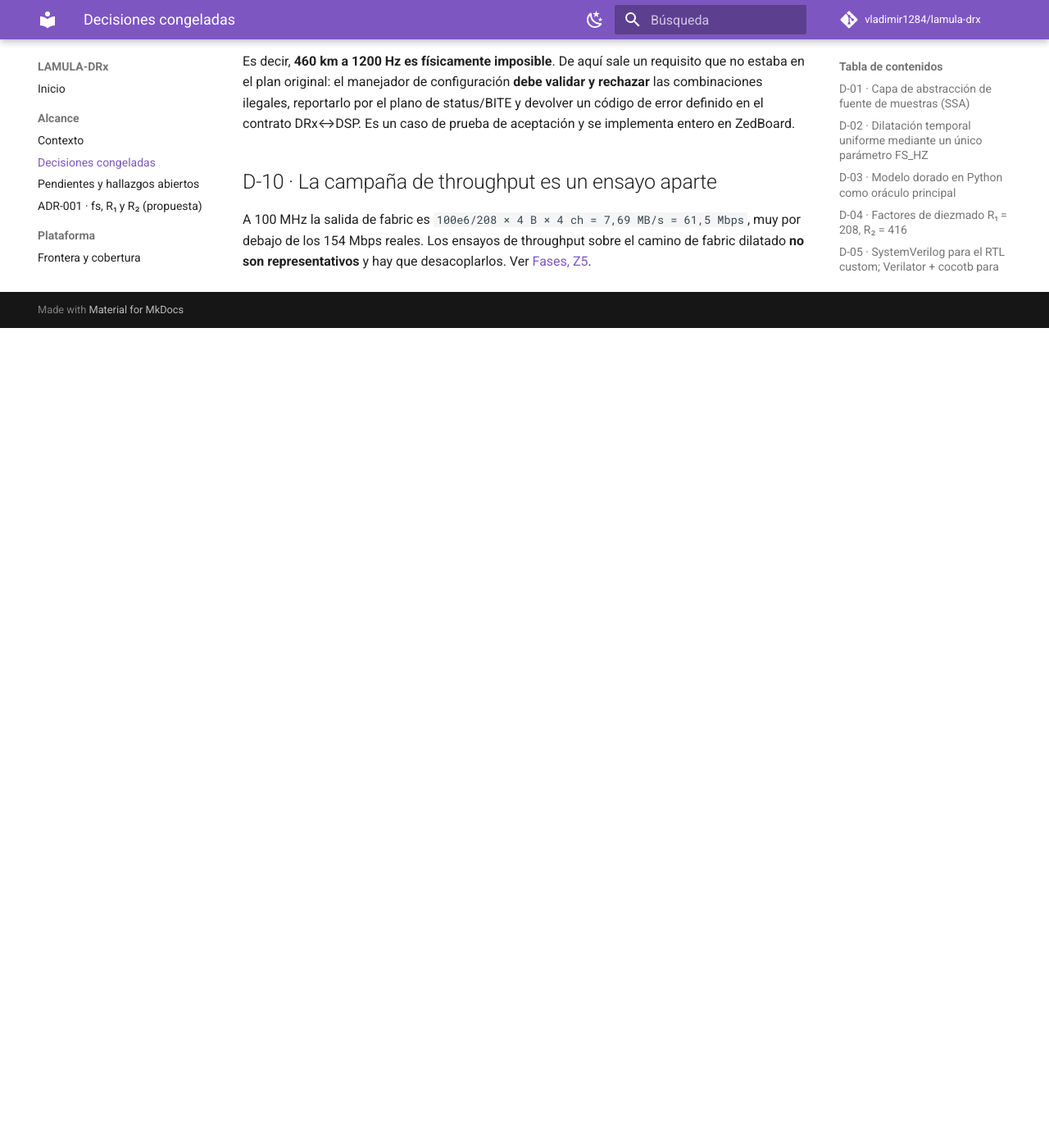
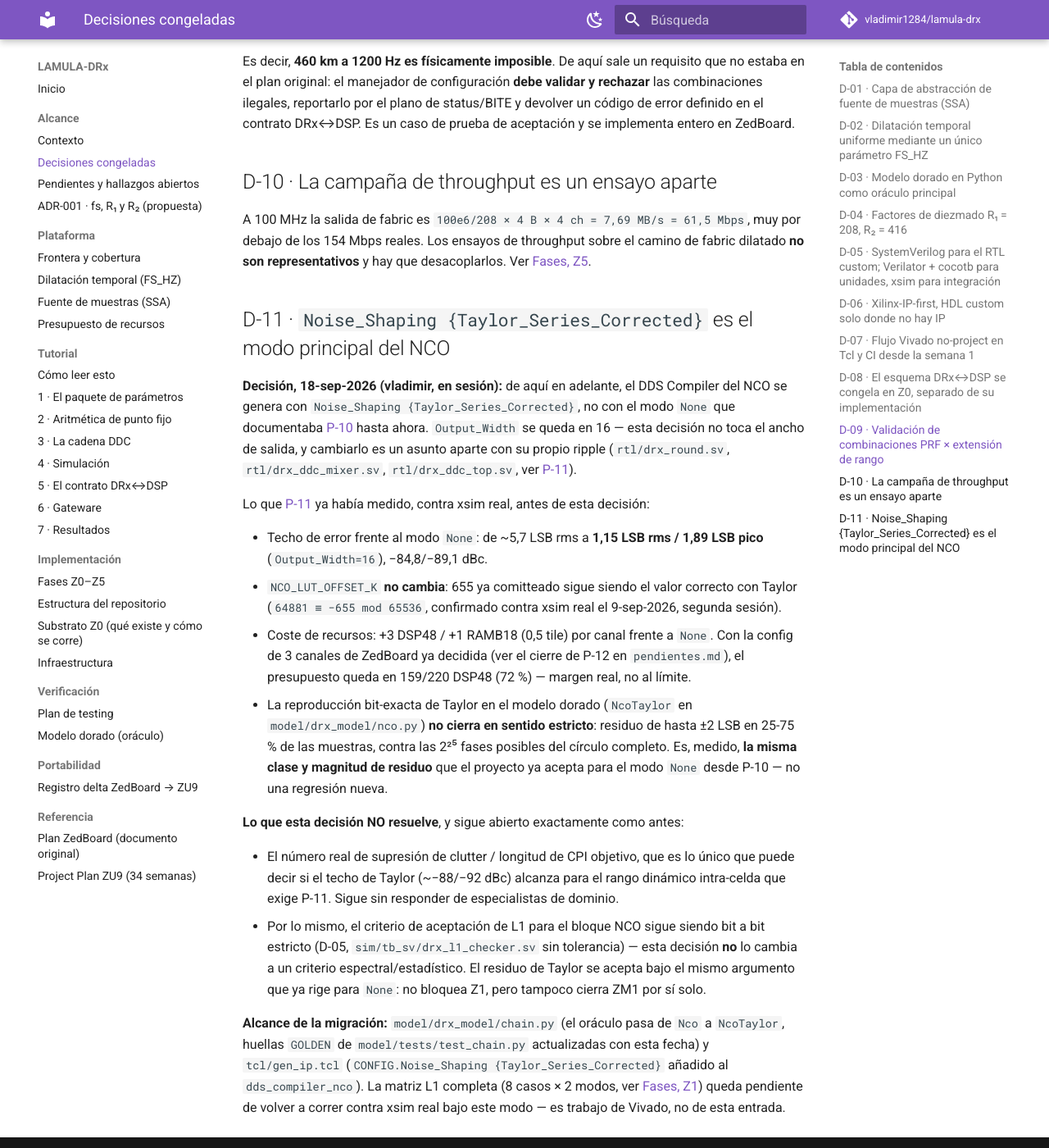
Before and after one commit to vladimir1284/lamula-drx, an MkDocs documentation site: the page built from docs/alcance/decisiones.md, in a window 1280 px wide and 1400 px high, scrolled down 3902 px. Shown: the whole window at 82% size. Built offline with MkDocs 1.6.1 and Material for MkDocs 9.7.7, drawn with Linux system fonts in a browser that asks for light colours; comment, search, counter and statistics services are not loaded; before the commit the page ends 4302 px from its top, so only the background shows below that.

Commit message:
D-11: Taylor_Series_Corrected pasa a ser el modo principal del NCO
Decisión en sesión (vladimir, 18-sep-2026), sin esperar el número de
supresión de clutter que P-11 sigue necesitando de especialistas de dominio:
adoptar Noise_Shaping {Taylor_Series_Corrected} como modo principal del NCO
para el resto de las pruebas, en vez de {None}. Justificación ya medida por
P-11 antes de esta decisión: residuo de ~5,7 a ~1,15 LSB rms, sin cambio en
NCO_LUT_OFFSET_K=655, y dentro del presupuesto de DSP48 de la config de 3
canales ya cerrada en P-12 (159/220, 72%).

Cambios:
- model/drx_model/chain.py: el oráculo pasa de Nco a NcoTaylor (delta_bits=9,
  ya el default). make check sigue en verde sin mover ninguna huella GOLDEN
  -- confirmado explícitamente, no se asumió: para las mismas 96/64 suites de
  pytest la salida decimada resulta bit-idéntica a la de Nco, porque ambas
  clases evalúan el mismo seno/coseno continuo y la diferencia de resolución
  de fase (16 vs 25 bits) no sobrevive al redondeo tras la CIC en estos
  vectores -- el residuo de ±2 LSB que documenta P-11 es contra la IP real,
  no entre estas dos clases del modelo.
- tcl/gen_ip.tcl: CONFIG.Noise_Shaping {Taylor_Series_Corrected} añadido al
  dds_compiler_nco. NCO_LUT_OFFSET_K se queda en 655 (confirmado que no
  cambia, ver el comentario nuevo).
- docs/alcance/decisiones.md: D-11, con las cifras ya medidas por P-11 y lo
  que esta decisión NO resuelve (el criterio de aceptación de L1 sigue bit a
  bit estricto; ZM1 no se cierra por esto).
- docs/alcance/pendientes.md, docs/plataforma/recursos.md, CLAUDE.md:
  referencias actualizadas.

Pendiente, fuera de esta entrada: regenerar la IP real y volver a correr la
matriz L1 completa contra xsim bajo este modo -- es trabajo de Vivado.

Co-Authored-By: Claude Sonnet 5 <noreply@anthropic.com>

```diff
--- a/docs/alcance/decisiones.md
+++ b/docs/alcance/decisiones.md
@@ -157,3 +157,42 @@ contrato DRx↔DSP. Es un caso de prueba de aceptación y se implementa entero e
 A 100 MHz la salida de fabric es `100e6/208 × 4 B × 4 ch = 7,69 MB/s = 61,5 Mbps`, muy por debajo
 de los 154 Mbps reales. Los ensayos de throughput sobre el camino de fabric dilatado **no son
 representativos** y hay que desacoplarlos. Ver [Fases, Z5](../implementacion/fases.md#throughput).
+
+## D-11 · `Noise_Shaping {Taylor_Series_Corrected}` es el modo principal del NCO { #d-11 }
+
+**Decisión, 18-sep-2026 (vladimir, en sesión):** de aquí en adelante, el DDS Compiler del NCO se
+genera con `Noise_Shaping {Taylor_Series_Corrected}`, no con el modo `None` que documentaba
+[P-10](pendientes.md#p-10) hasta ahora. `Output_Width` se queda en 16 — esta decisión no toca el
+ancho de salida, y cambiarlo es un asunto aparte con su propio ripple (`rtl/drx_round.sv`,
+`rtl/drx_ddc_mixer.sv`, `rtl/drx_ddc_top.sv`, ver [P-11](pendientes.md#p-11)).
+
+Lo que [P-11](pendientes.md#p-11) ya había medido, contra xsim real, antes de esta decisión:
+
+- Techo de error frente al modo `None`: de ~5,7 LSB rms a **1,15 LSB rms / 1,89 LSB pico**
+  (`Output_Width=16`), −84,8/−89,1 dBc.
+- `NCO_LUT_OFFSET_K` **no cambia**: 655 ya comitteado sigue siendo el valor correcto con Taylor
+  (`64881 ≡ −655 mod 65536`, confirmado contra xsim real el 9-sep-2026, segunda sesión).
+- Coste de recursos: +3 DSP48 / +1 RAMB18 (0,5 tile) por canal frente a `None`. Con la config de 3
+  canales de ZedBoard ya decidida (ver el cierre de P-12 en `pendientes.md`), el presupuesto queda
+  en 159/220 DSP48 (72 %) — margen real, no al límite.
+- La reproducción bit-exacta de Taylor en el modelo dorado (`NcoTaylor` en
+  `model/drx_model/nco.py`) **no cierra en sentido estricto**: residuo de hasta ±2 LSB en 25-75 %
+  de las muestras, contra las 2²⁵ fases posibles del círculo completo. Es, medido, **la misma clase
+  y magnitud de residuo** que el proyecto ya acepta para el modo `None` desde P-10 — no una
+  regresión nueva.
+
+**Lo que esta decisión NO resuelve**, y sigue abierto exactamente como antes:
+
+- El número real de supresión de clutter / longitud de CPI objetivo, que es lo único que puede
+  decir si el techo de Taylor (~−88/−92 dBc) alcanza para el rango dinámico intra-celda que exige
+  P-11. Sigue sin responder de especialistas de dominio.
+- Por lo mismo, el criterio de aceptación de L1 para el bloque NCO sigue siendo bit a bit estricto
+  (D-05, `sim/tb_sv/drx_l1_checker.sv` sin tolerancia) — esta decisión **no** lo cambia a un
+  criterio espectral/estadístico. El residuo de Taylor se acepta bajo el mismo argumento que ya
+  rige para `None`: no bloquea Z1, pero tampoco cierra ZM1 por sí solo.
+
+**Alcance de la migración:** `model/drx_model/chain.py` (el oráculo pasa de `Nco` a `NcoTaylor`,
+huellas `GOLDEN` de `model/tests/test_chain.py` actualizadas con esta fecha) y `tcl/gen_ip.tcl`
+(`CONFIG.Noise_Shaping {Taylor_Series_Corrected}` añadido al `dds_compiler_nco`). La matriz L1
+completa (8 casos × 2 modos, ver [Fases, Z1](../implementacion/fases.md#z1)) queda pendiente de
+volver a correr contra xsim real bajo este modo — es trabajo de Vivado, no de esta entrada.
```
Also changed, not shown: CLAUDE.md (+2 -2 lines), docs/alcance/pendientes.md (+25 -3 lines), docs/plataforma/recursos.md (+3 -3 lines), 2 other files.
